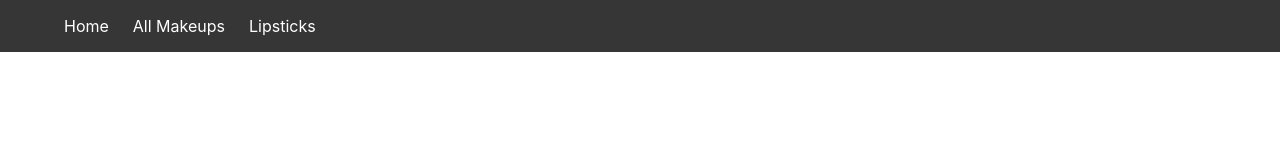
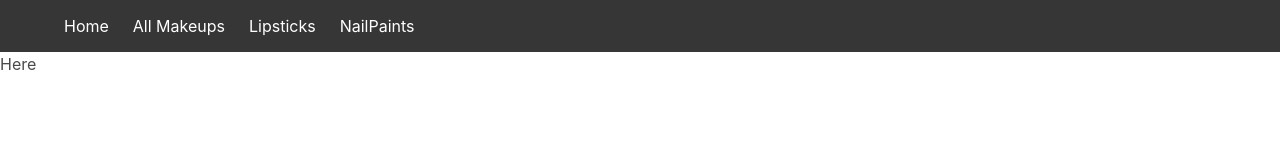
Before and after one commit to ermaitland/ga-project-2, a React (Create React App) app: page /makeups/nailpaint in a window 1280 px wide. Shown: the top 160 px of the page. Built offline with nearby package versions, Linux system fonts and the light colour scheme; no server answers.

Commit message:
NailPaint done

```diff
--- a/src/App.js
+++ b/src/App.js
@@ -3,6 +3,7 @@ import Home from './components/Home';
 import Navbar from './components/Navbar';
 import MakeupIndex from './components/MakeupIndex';
 import LipStick from './components/LipStick';
+import NailPaint from './components/NailPaint';
 
 const App = () => {
   return (
@@ -12,6 +13,7 @@ const App = () => {
         <Route path="/" element={<Home />} />
         <Route path="/makeups" element={<MakeupIndex />} />
         <Route path="/makeups/lipstick" element={<LipStick />} />
+        <Route path="/makeups/nailpaint" element={<NailPaint />} />
       </Routes>
     </BrowserRouter>
   );
--- /dev/null
+++ b/src/components/NailPaint.js
@@ -0,0 +1,17 @@
+import { useState, useEffect } from 'react';
+import { getNailPaint } from '../lib/api';
+
+function NailPaint() {
+  const [productType, setProductType] = useState(null);
+
+  useEffect(() => {
+    getNailPaint()
+      .then((res) => setProductType(res.data))
+      .catch((err) => console.error(err));
+  }, []);
+  console.log(productType);
+
+  return <p>Here</p>;
+}
+
+export default NailPaint;
--- a/src/components/Navbar.js
+++ b/src/components/Navbar.js
@@ -13,6 +13,9 @@ const Navbar = () => (
         <Link to="/makeups/lipstick" className="navbar-item">
           Lipsticks
         </Link>
+        <Link to="/makeups/nailpaint" className="navbar-item">
+          NailPaints
+        </Link>
       </div>
     </div>
   </nav>
--- a/src/lib/api.js
+++ b/src/lib/api.js
@@ -6,3 +6,6 @@ export const getAllMakeup = () => axios.get(MAKEUP_ENDPOINT);
 
 export const getLipStick = () =>
   axios.get(`${MAKEUP_ENDPOINT}?product_type=lipstick`);
+
+export const getNailPaint = () =>
+  axios.get(`${MAKEUP_ENDPOINT}?product_type=nailpaint`);
```
